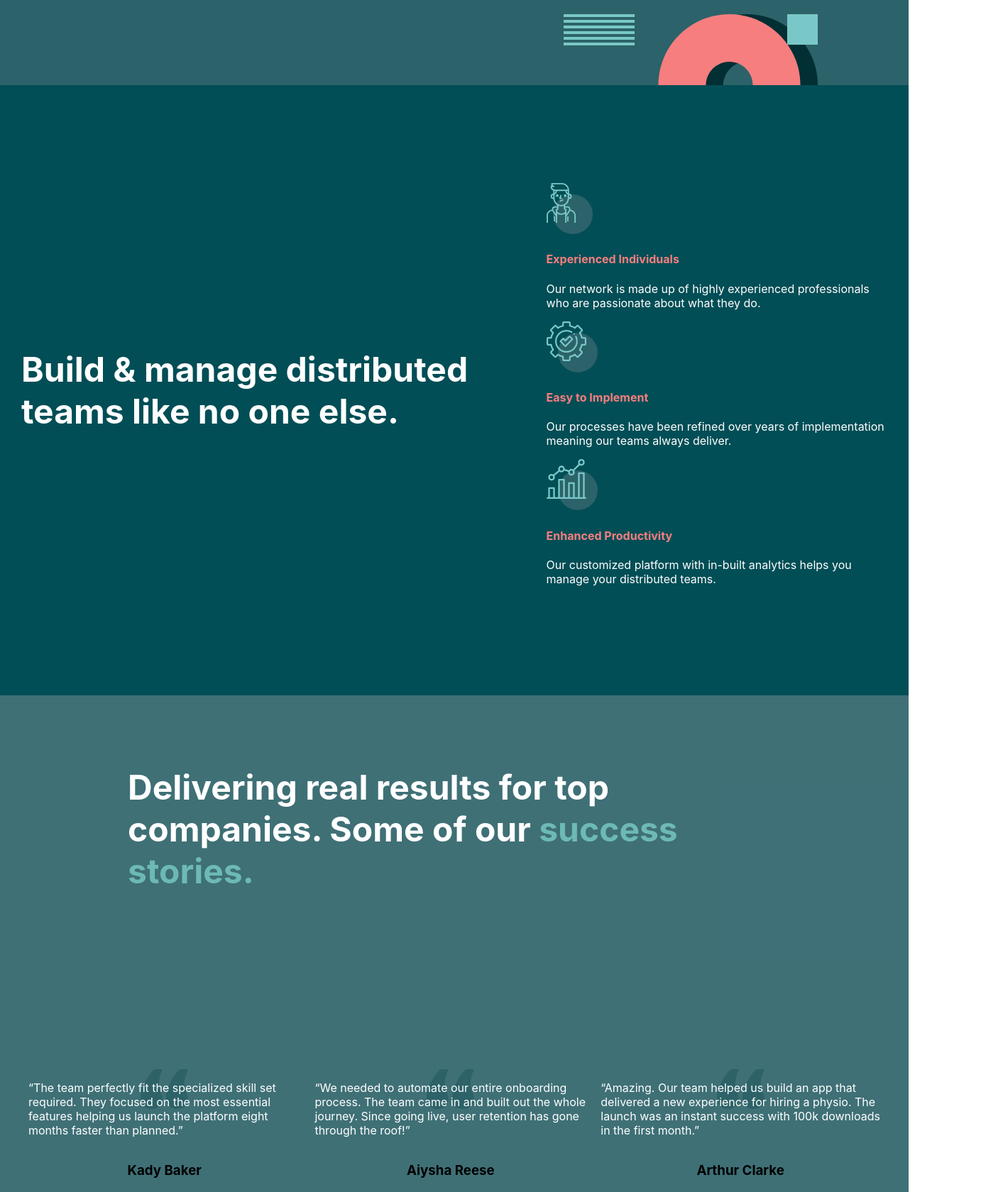
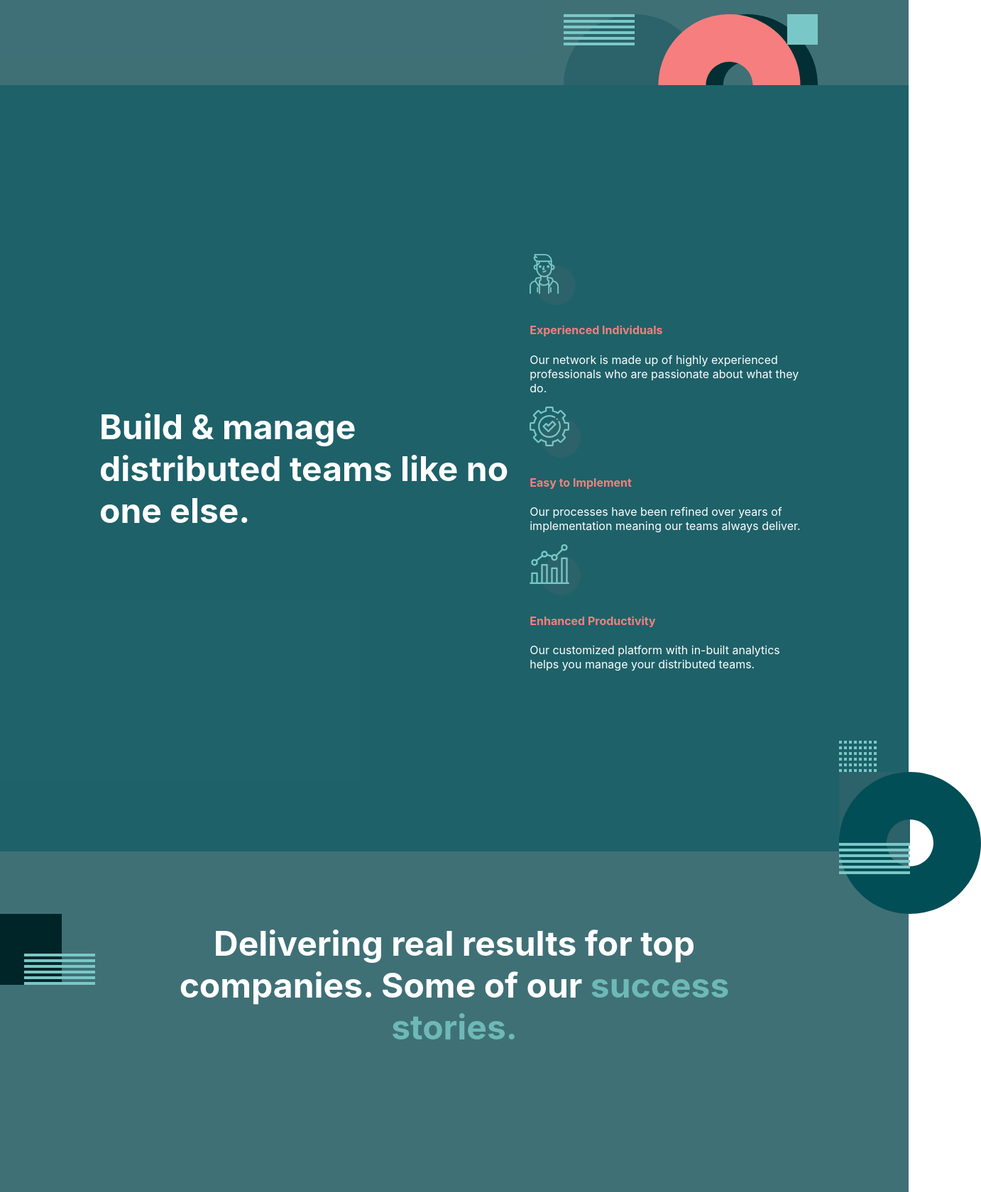
Before and after one commit to Gastonben/landinpage20102021, a plain HTML site: page landing/index.html in a window 1280 px wide. Shown: the part 680-2360 px from the top of the page at 71% size, 1382 px wide, since content can reach past the window. Drawn offline with Linux system fonts and the light colour scheme.

Commit message:
advances

```diff
--- a/landing/assets/css/devices/desktop/desktop.css
+++ b/landing/assets/css/devices/desktop/desktop.css
@@ -16,7 +16,7 @@
 
 .header{
     height: 100vh;
-    background: #2C6269;
+    background: #2c6269e8;
     color: white;
   }
 
@@ -45,9 +45,12 @@
   .header-content >  div{
       padding: 0 50px 0 100px;
   }
-
+    /* manejo de imagenes */
    .img-1,
-   .img-2{
+   .img-2,
+   .img-3,
+   .img-4,
+   .img-5{
       position: absolute;
   }
 
@@ -59,11 +62,26 @@
       right: 10%;
   }
 
+  .img-3{
+      right: -8%;
+      bottom: -146%;
+    }
+
+    .img-4{
+        top: 246%;
+        left:-1%;
+    }
+
+    .img-5{
+        right: -1%;
+        top: 384.2%
+    }
+/* manejo de imagenes */
 .first-sec{
-    background: #014E56;
+    background: #014d56e1;
     height: 100vh;
     align-items: center;
-    padding: 30px;
+    padding: 140px;
 }
 
 .first-sec,
@@ -99,6 +117,7 @@
 }
 
 .second-sec > h2{
+    text-align: center;
     font-size: 3rem;
     padding: 30px 150px 30px 150px;
 }
@@ -132,12 +151,20 @@
     border-radius: 100%;
 }
 
+.profile > h3{
+    color: #6db9b8;
+}
+
 .pre-footer{
     display: flex;
     justify-content: space-between;
     align-items: center;
     height: 30vh;
     background:#F67E7E;
+}
+
+.pre-footer > h2 {
+    margin: 0 0 0 100px;
 }
 
 .pre-footer > a{
--- a/landing/index.html
+++ b/landing/index.html
@@ -36,6 +36,7 @@
                 </div>
             </section>
             <section class="first-sec">
+                    <img src="/landing/img/icons/bg-pattern-home-3.svg" class="img-3" alt="image-decorate-3">
                     <h2>Build & manage distributed teams like no one else.</h2>
                     <div class="content">
                         <div class="info">
@@ -56,6 +57,8 @@
                     </div>
             </section>
             <section class="second-sec">
+                <img src="/landing/img/icons/bg-pattern-home-4-about-3.svg" class="img-4" alt="image-decorate-4">
+                <img src="/landing/img/icons/bg-pattern-home-5.svg" class="img-5" alt="image-decorate-5">
                 <h2>Delivering real results for top companies. Some of our <span>success stories.</span></h2>
                 <div class="profiles">
                     <div class="profile">
```
